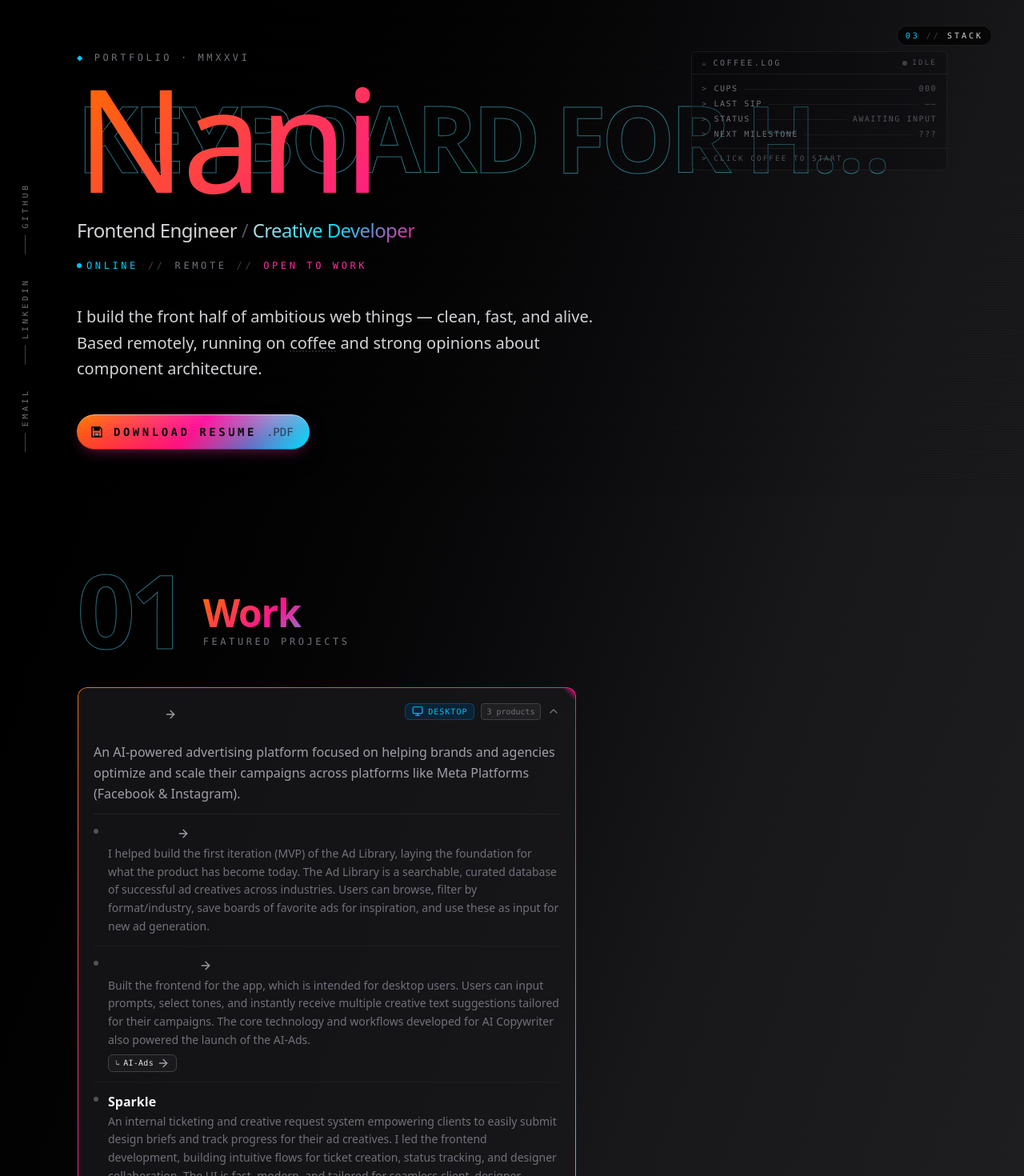
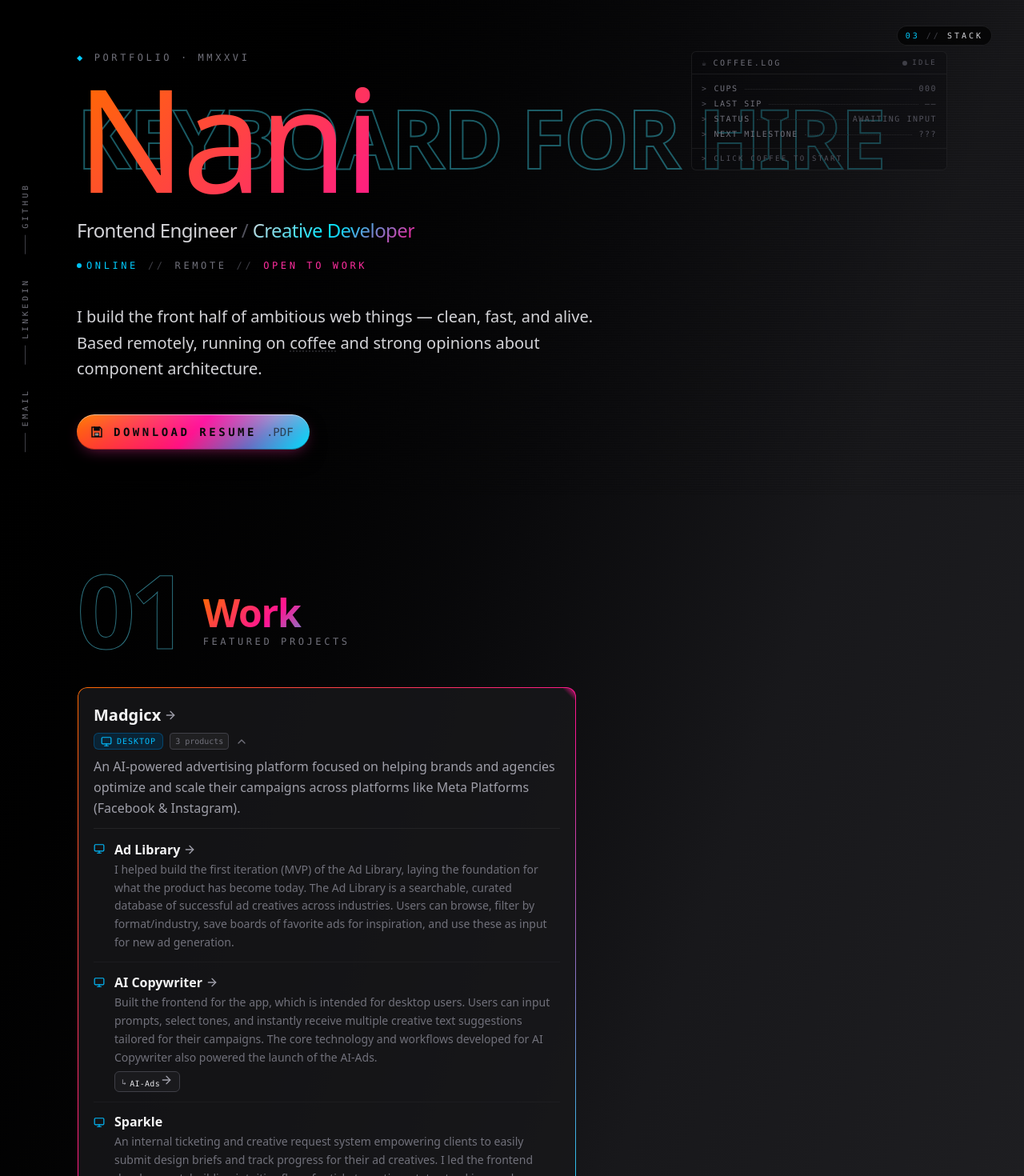
Before and after one commit to hernanosaurus/portfolio.2025, a Next.js app: page / in a window 1280 px wide. Shown: the top 1470 px of the page at 80% size. Built offline with nearby package versions, Linux system fonts and the light colour scheme.

Commit message:
Nani↔keyboard swap, log recess, chrome-reveal links, platform bullets

```diff
--- a/app/components/common/Card.tsx
+++ b/app/components/common/Card.tsx
@@ -72,7 +72,6 @@ export default function Card({ project, isActive = false, onInView }: CardProps)
       )}
       {!hasProducts ? (
         <>
-          <div className="flex items-start justify-between gap-3">
           <h3 className="text-lg md:text-xl font-bold">
             {project.link ? (
               <Link
@@ -85,9 +84,12 @@ export default function Card({ project, isActive = false, onInView }: CardProps)
               <span className="text-zinc-100">{project.name}</span>
             )}
           </h3>
-            {project.platform && <PlatformIcon platform={project.platform} />}
+          {project.platform && (
+            <div className="mt-2 flex items-center gap-2">
+              <PlatformIcon platform={project.platform} />
             </div>
-          <p className="mt-1 text-sm md:text-base text-zinc-300 leading-relaxed">{project.description}</p>
+          )}
+          <p className="mt-2 text-sm md:text-base text-zinc-300 leading-relaxed">{project.description}</p>
           {project.tech && (
             <div className="mt-3 flex flex-wrap gap-1.5">
               {project.tech.map((tech) => (
@@ -103,9 +105,9 @@ export default function Card({ project, isActive = false, onInView }: CardProps)
             onClick={() => setIsOpen((v) => !v)}
             aria-expanded={isOpen}
             aria-controls={productsId}
-            className="w-full text-left min-h-11 flex items-start justify-between gap-3 focus-visible:outline-2 focus-visible:outline-brand-magenta-500 rounded"
+            className="w-full text-left min-h-11 flex flex-col gap-2 focus-visible:outline-2 focus-visible:outline-brand-magenta-500 rounded"
           >
-            <h3 className="text-lg md:text-xl font-bold">
+            <h3 className="text-lg md:text-xl font-bold w-full">
               {project.link ? (
                 <span onClick={(e) => e.stopPropagation()}>
                   <Link
@@ -119,7 +121,7 @@ export default function Card({ project, isActive = false, onInView }: CardProps)
                 <span className="text-zinc-100">{project.name}</span>
               )}
             </h3>
-            <div className="flex items-center gap-2 shrink-0">
+            <div className="flex items-center gap-2 flex-wrap">
               {project.platform && <PlatformIcon platform={project.platform} />}
               <span
                 aria-hidden="true"
@@ -130,14 +132,14 @@ export default function Card({ project, isActive = false, onInView }: CardProps)
               <motion.span
                 animate={{ rotate: isOpen ? 180 : 0 }}
                 transition={{ duration: shouldReduce ? 0 : 0.2 }}
-                className="inline-flex text-zinc-500"
+                className="inline-flex text-zinc-500 ml-auto"
               >
                 <ChevronDown aria-hidden="true" className="w-4 h-4" />
               </motion.span>
             </div>
           </button>
 
-          <p className="mt-1 text-sm md:text-base text-zinc-400 leading-relaxed">{project.description}</p>
+          <p className="mt-2 text-sm md:text-base text-zinc-400 leading-relaxed">{project.description}</p>
 
           <AnimatePresence initial={false}>
             {isOpen && (
@@ -151,15 +153,23 @@ export default function Card({ project, isActive = false, onInView }: CardProps)
                 style={{ overflow: 'hidden' }}
               >
                 <div className="mt-3 pt-3 border-t border-zinc-800/80">
-                  {project.products!.map((prod) => (
+                  {project.products!.map((prod) => {
+                    const bulletPlatform = prod.platform ?? project.platform;
+                    return (
                     <div
                       key={prod.name}
                       className="flex gap-3 pb-3 mb-3 border-b border-zinc-800/50 last:border-b-0 last:mb-0 last:pb-0"
                     >
+                      {bulletPlatform ? (
+                        <span className="shrink-0 leading-6 md:leading-7">
+                          <PlatformIcon platform={bulletPlatform} variant="bullet" />
+                        </span>
+                      ) : (
                         <span
                           aria-hidden="true"
-                        className="w-1.5 h-1.5 rounded-full bg-zinc-600 shrink-0 mt-1.5"
+                          className="w-1.5 h-1.5 rounded-full bg-zinc-600 shrink-0 mt-2"
                         />
+                      )}
                       <div className="flex-1 min-w-0">
                         <div className="flex items-start justify-between gap-3">
                           <h4 className="text-sm md:text-base font-semibold">
@@ -211,7 +221,8 @@ export default function Card({ project, isActive = false, onInView }: CardProps)
                         )}
                       </div>
                     </div>
-                  ))}
+                    );
+                  })}
                 </div>
               </motion.div>
             )}
--- a/app/components/common/Link.tsx
+++ b/app/components/common/Link.tsx
@@ -11,7 +11,7 @@ interface LinkProps {
 export default function Link({
   href,
   children,
-  className = 'chrome-link focus-visible:outline-2 focus-visible:outline-brand-magenta-500 rounded-xs group',
+  className = 'chrome-link inline-flex items-center gap-1 align-middle focus-visible:outline-2 focus-visible:outline-brand-magenta-500 rounded-xs group',
   ariaLabel,
 }: LinkProps) {
   const controls = useAnimation();
@@ -46,15 +46,19 @@ export default function Link({
       onFocus={handleHoverStart}
       onBlur={handleHoverEnd}
     >
-      <span className="flex items-center gap-1 align-middle">
+      {typeof children === 'string' ? (
+        <span className="chrome-link-text" data-text={children}>
           {children}
+        </span>
+      ) : (
+        children
+      )}
       <motion.span
         className="inline-block text-zinc-400 group-hover:text-brand-magenta-500 transition-colors"
         animate={controls}
       >
         <ArrowRight className="w-4 h-4 align-middle" />
       </motion.span>
-      </span>
     </a>
   );
 }
--- a/app/components/common/PlatformIcon.tsx
+++ b/app/components/common/PlatformIcon.tsx
@@ -4,35 +4,68 @@ import { Platform } from '../../data/projects';
 interface PlatformIconProps {
   platform: Platform;
   showLabel?: boolean;
+  variant?: 'pill' | 'bullet';
 }
 
 const ICON_SIZE = 14;
+const BULLET_ICON_SIZE = 14;
 
 const platformConfig = {
   [Platform.Desktop]: {
     label: 'DESKTOP',
     ariaLabel: 'Desktop platform only',
     pillClasses: 'bg-sky-950/60 border-sky-700/50 text-sky-400',
+    bulletColor: 'text-sky-400',
   },
   [Platform.Mobile]: {
     label: 'MOBILE APP',
     ariaLabel: 'Mobile app',
     pillClasses: 'bg-violet-950/60 border-violet-700/50 text-violet-400',
+    bulletColor: 'text-violet-400',
   },
   [Platform.Both]: {
     label: 'RESPONSIVE',
     ariaLabel: 'Responsive design - works on all devices',
     pillClasses: 'bg-emerald-950/60 border-emerald-700/50 text-emerald-400',
+    bulletColor: 'text-emerald-400',
   },
 };
 
 const pillBase =
   'inline-flex items-center gap-1.5 px-2 py-0.5 rounded-md text-[10px] font-mono tracking-widest uppercase whitespace-nowrap flex-shrink-0 border';
 
-export default function PlatformIcon({ platform, showLabel = true }: PlatformIconProps) {
+export default function PlatformIcon({
+  platform,
+  showLabel = true,
+  variant = 'pill',
+}: PlatformIconProps) {
   const config = platformConfig[platform];
 
   if (!config) return null;
+
+  if (variant === 'bullet') {
+    const inner =
+      platform === Platform.Both ? (
+        <span className="inline-flex items-center gap-0.5" aria-hidden="true">
+          <Monitor size={BULLET_ICON_SIZE} strokeWidth={2} aria-hidden="true" />
+          <Smartphone size={BULLET_ICON_SIZE} strokeWidth={2} aria-hidden="true" />
+        </span>
+      ) : platform === Platform.Mobile ? (
+        <Smartphone size={BULLET_ICON_SIZE} strokeWidth={2} aria-hidden="true" />
+      ) : (
+        <Monitor size={BULLET_ICON_SIZE} strokeWidth={2} aria-hidden="true" />
+      );
+
+    return (
+      <span
+        aria-label={config.ariaLabel}
+        role="img"
+        className={`inline-flex items-center shrink-0 ${config.bulletColor}`}
+      >
+        {inner}
+      </span>
+    );
+  }
 
   if (platform === Platform.Desktop) {
     return (
--- a/app/components/sections/Hero.tsx
+++ b/app/components/sections/Hero.tsx
@@ -8,7 +8,7 @@ import {
   useTransform,
   useReducedMotion,
 } from 'framer-motion';
-import { useEffect, useRef } from 'react';
+import { useEffect, useRef, useState } from 'react';
 import Download from '../common/Download';
 import CoffeeEasterEgg from '../common/CoffeeEasterEgg';
 import CoffeeLog from './CoffeeLog';
@@ -27,6 +27,7 @@ export default function Hero() {
   const shouldReduce = useReducedMotion();
   const sectionRef = useRef<HTMLElement>(null);
   const nameRef = useRef<HTMLHeadingElement>(null);
+  const [nameHovered, setNameHovered] = useState(false);
 
   const weight = useMotionValue(IDLE_WEIGHT);
   const width = useMotionValue(IDLE_WIDTH);
@@ -135,7 +136,7 @@ export default function Hero() {
         className="scanlines pointer-events-none absolute inset-0 z-0"
       />
       <SocialRail />
-      <CoffeeLog />
+      <CoffeeLog recessed={nameHovered} />
 
       <motion.div
         style={
@@ -152,19 +153,49 @@ export default function Hero() {
           <span className="text-brand-cyan-400">◆</span> Portfolio · MMXXVI
         </motion.p>
 
-        <div className="relative">
+        <motion.div
+          {...motionProps(80, 500, shouldReduce ?? false)}
+          className="relative"
+        >
           <motion.span
-            {...motionProps(80, 500, shouldReduce ?? false)}
             aria-hidden="true"
-            className="pointer-events-none select-none absolute inset-x-0 top-1/2 -translate-y-1/2 z-0 font-display font-bold outline-text leading-none tracking-tighter uppercase whitespace-nowrap overflow-hidden text-ellipsis"
-            style={{ fontSize: 'clamp(48px, 9vw, 160px)' }}
+            animate={
+              shouldReduce
+                ? { opacity: nameHovered ? 0.95 : 0.5 }
+                : {
+                    opacity: nameHovered ? 0.95 : 0.5,
+                    scale: nameHovered ? 1.06 : 1,
+                  }
+            }
+            transition={{
+              opacity: { duration: 0.35, ease: 'easeOut' },
+              scale: { type: 'spring' as const, stiffness: 180, damping: 22 },
+            }}
+            className="pointer-events-none select-none absolute inset-x-0 top-1/2 -translate-y-1/2 z-0 font-display font-bold outline-text-bold leading-none tracking-tight uppercase whitespace-nowrap origin-left"
+            style={{ fontSize: 'clamp(48px, 8vw, 140px)' }}
           >
             keyboard for hire
           </motion.span>
           <motion.h1
             ref={nameRef}
-            {...motionProps(80, 500, shouldReduce ?? false)}
-            className="relative z-10 font-display chrome-text leading-[0.85] tracking-tight select-none"
+            animate={
+              shouldReduce
+                ? { opacity: nameHovered ? 0.35 : 1 }
+                : {
+                    opacity: nameHovered ? 0.3 : 1,
+                    scale: nameHovered ? 0.88 : 1,
+                  }
+            }
+            transition={{
+              opacity: { duration: 0.35, ease: 'easeOut' },
+              scale: { type: 'spring' as const, stiffness: 180, damping: 22 },
+            }}
+            onHoverStart={() => setNameHovered(true)}
+            onHoverEnd={() => setNameHovered(false)}
+            onFocus={() => setNameHovered(true)}
+            onBlur={() => setNameHovered(false)}
+            tabIndex={0}
+            className="relative z-10 font-display chrome-text leading-[0.85] tracking-tight select-none cursor-default origin-left focus-visible:outline-2 focus-visible:outline-brand-cyan-400 focus-visible:outline-offset-8 rounded-xs"
             style={{ fontSize: 'clamp(80px, 14vw, 220px)' }}
           >
             {shouldReduce ? (
@@ -179,7 +210,7 @@ export default function Hero() {
               <KineticName smoothWeight={smoothWeight} smoothWidth={smoothWidth} />
             )}
           </motion.h1>
-        </div>
+        </motion.div>
 
         <motion.p
           {...motionProps(160, 400, shouldReduce ?? false)}
--- a/app/globals.css
+++ b/app/globals.css
@@ -95,11 +95,8 @@
   }
 
   .chrome-link {
-    background-image: var(--gradient-chrome);
-    background-clip: text;
-    -webkit-background-clip: text;
-    color: transparent;
-    -webkit-text-fill-color: transparent;
+    position: relative;
+    color: rgb(244 244 245);
     text-decoration: underline;
     text-decoration-color: transparent;
     text-underline-offset: 4px;
@@ -110,6 +107,30 @@
   .chrome-link:hover,
   .chrome-link:focus-visible {
     text-decoration-color: var(--color-brand-magenta-500);
+  }
+
+  .chrome-link-text {
+    position: relative;
+    display: inline-block;
+  }
+
+  .chrome-link-text::after {
+    content: attr(data-text);
+    position: absolute;
+    inset: 0;
+    background-image: var(--gradient-chrome);
+    background-clip: text;
+    -webkit-background-clip: text;
+    color: transparent;
+    -webkit-text-fill-color: transparent;
+    clip-path: inset(0 100% 0 0);
+    transition: clip-path 450ms cubic-bezier(0.65, 0, 0.35, 1);
+    pointer-events: none;
+  }
+
+  .chrome-link:hover .chrome-link-text::after,
+  .chrome-link:focus-visible .chrome-link-text::after {
+    clip-path: inset(0 0 0 0);
   }
 
   .chrome-bg {
@@ -135,6 +156,17 @@
   @supports (color: color-mix(in srgb, red, blue)) {
     .outline-text {
       -webkit-text-stroke-color: color-mix(in srgb, var(--color-brand-cyan-500) 30%, #3f3f46);
+    }
+  }
+
+  .outline-text-bold {
+    color: transparent;
+    -webkit-text-stroke: 2px rgb(212 212 216 / 0.6);
+  }
+
+  @supports (color: color-mix(in srgb, red, blue)) {
+    .outline-text-bold {
+      -webkit-text-stroke-color: color-mix(in srgb, var(--color-brand-cyan-500) 55%, #71717a);
     }
   }
 
```
Also changed, not shown: app/components/sections/CoffeeLog.tsx (+23 -4 lines). Lines whose indentation alone changed are shown as unchanged.
